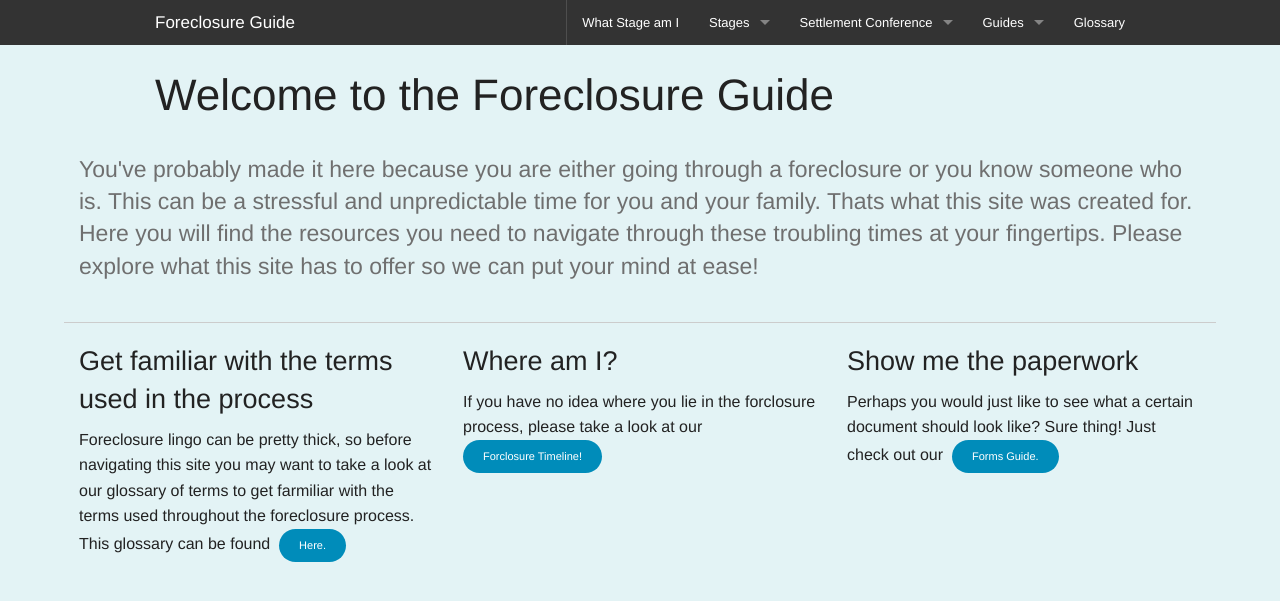
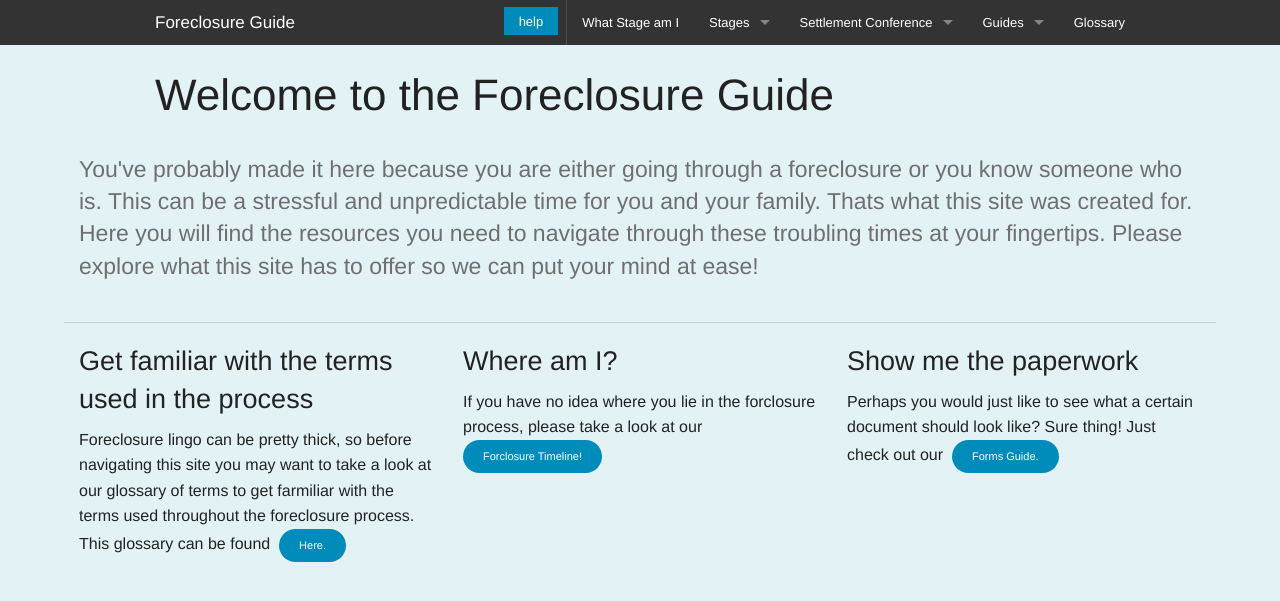
Before and after one commit to SUNY-Albany-CCI-INF362/honey-badgers, a Jekyll site: the page built from index.html, in a window 1280 px wide, cut to the strip 0-622 px from the top of the page. Shown: the top 601 px of the strip. Built offline with Jekyll 4.4.1, drawn with Linux system fonts in a browser that asks for light colours; nearby versions of some CDN libraries; library files that are not in the unit come from our copies; Markdown is read by kramdown in place of the engine named in the settings.

Commit message:
re added help button

```diff
--- a/_layouts/default.html
+++ b/_layouts/default.html
@@ -14,6 +14,7 @@
 <nav class="top-bar" data-topbar="" data-options="is_hover: false" data-topbar data-options="sticky_on: large">
 <section class="top-bar-section">
     <ul class="right">
+           <li class="button-in-nav"><a id="right" href="#" class="button expand">help</a></li>
       <li class="divider hide-for-small"></li>
 
       <li class="has-dropdown">
```
